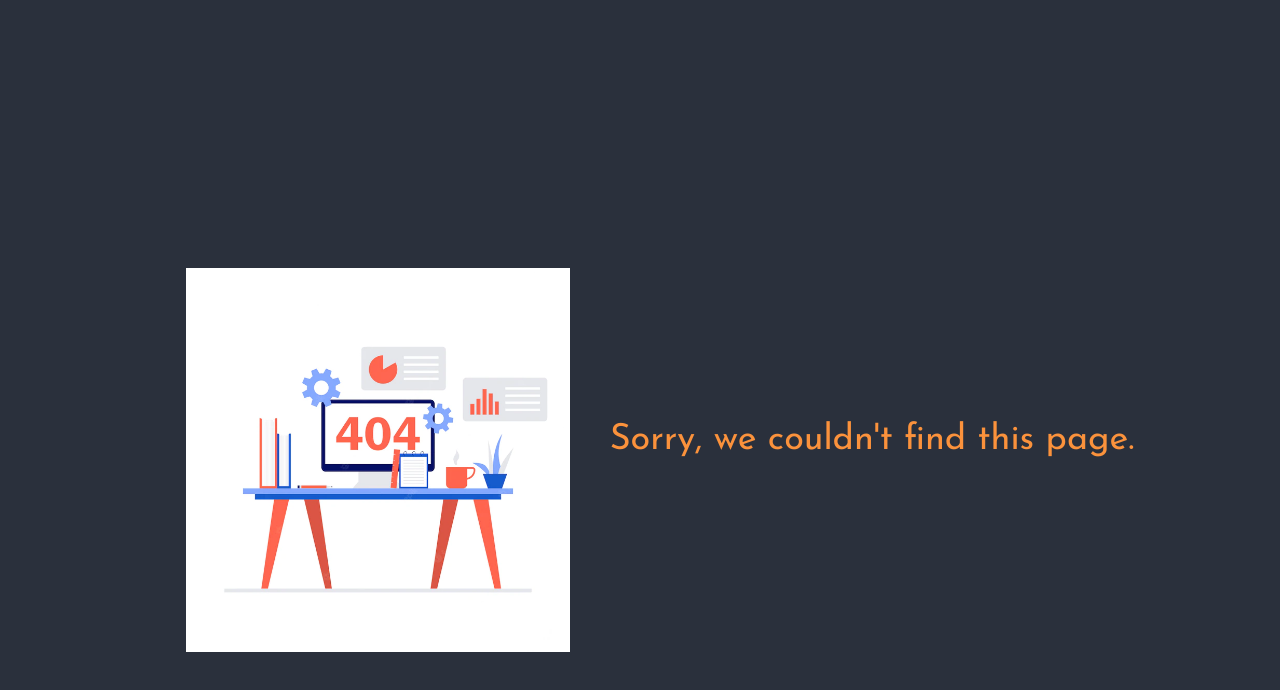
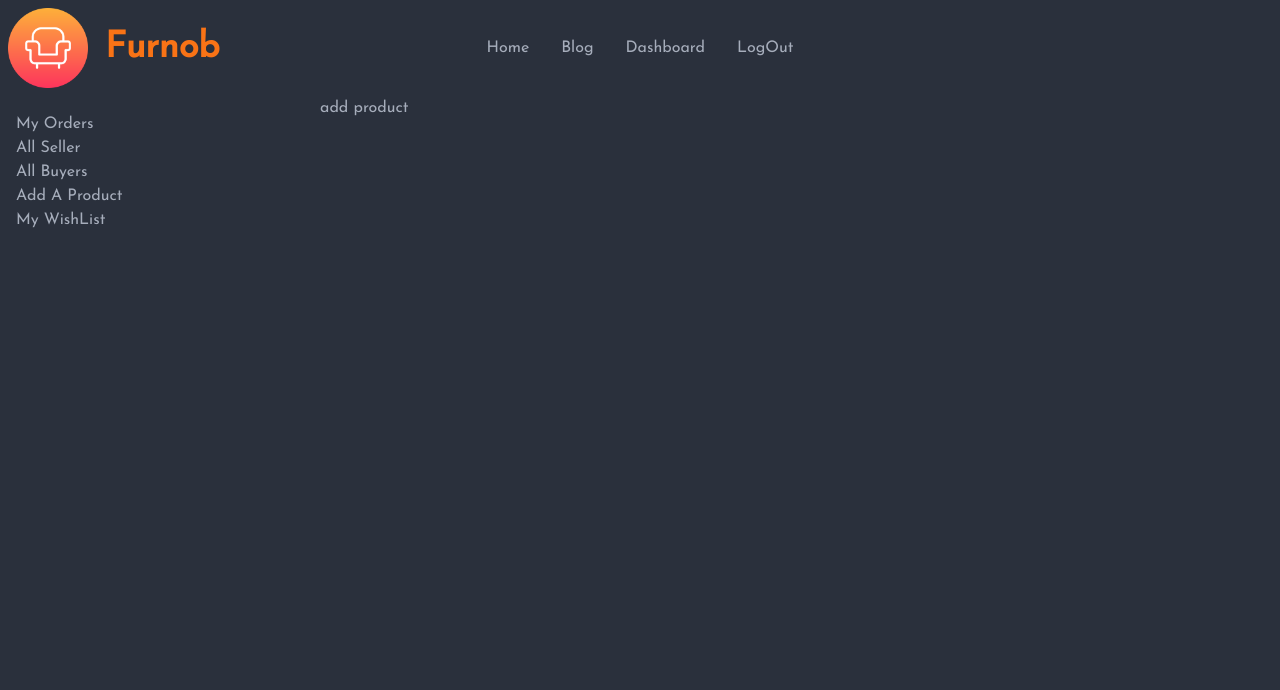
Before and after one commit to aminakhatun22/used-products-resale-client-side, a React (Create React App) app: page /dashboard/addproduct in a window 1280 px wide. Shown: the top 690 px of the page. Built offline with nearby package versions, Linux system fonts and the light colour scheme; no server answers; sample sign-in values are in the browser's storage.

Commit message:
google sign up done

```diff
--- a/src/Layout/DashboardLayout.js
+++ b/src/Layout/DashboardLayout.js
@@ -26,7 +26,9 @@ const DashboardLayout = () => {
                         <Link to="/dashboard">My Orders</Link>
                         <Link to="/dashboard/allsellers">All Seller</Link>
                         <Link to='/dashboard/allbuyers'>All Buyers</Link>
+                        <Link to='/dashboard/addproduct'>Add A Product</Link>
                         <Link to='/dashboard/mywishlist'>My WishList</Link>
+
                         {/* {
                             isAdmin && <>
                                 <Link to="/dashboard/allsellers">All Seller</Link>
--- /dev/null
+++ b/src/Pages/Dashboard/Dashboard/AddAProduct/AddAProduct.js
@@ -0,0 +1,11 @@
+import React from 'react';
+
+const AddAProduct = () => {
+    return (
+        <div>
+            <h3>add product</h3>
+        </div>
+    );
+};
+
+export default AddAProduct;
--- a/src/Pages/Dashboard/Dashboard/MyOrders/MyOrders.js
+++ b/src/Pages/Dashboard/Dashboard/MyOrders/MyOrders.js
@@ -38,7 +38,7 @@ const MyOrders = () => {
                             orders.map((order, i) => <tr key={order._id}>
                                 <th>{i + 1}</th>
                                 <td>{order.Name}</td>
-                                <td>{order.img}</td>
+                                <td><img className='circle'>{order.img}</img></td>
                                 <td>{order.resale_price}</td>
                                 <td><button className="btn btn-sm">Small</button></td>
                             </tr>)
--- a/src/Pages/SignUp/SignUp.js
+++ b/src/Pages/SignUp/SignUp.js
@@ -7,7 +7,7 @@ import { AuthContext } from '../../Contexts/AuthProvider';
 
 const SignUp = () => {
     const { register, handleSubmit, formState: { errors } } = useForm();
-    const { createUser, updateUser } = useContext(AuthContext);
+    const { createUser, updateUser, handleGoogleSignIn } = useContext(AuthContext);
     const [signUpError, setSignUpError] = useState('');
 
 
@@ -80,15 +80,11 @@ const SignUp = () => {
 
                     </div>
                     <select className='w-80 p-3 mt-3' {...register("role", { required: "User" })}>
-                        {/* <option value="">Select</option> */}
+
                         <option value="user">User</option>
                         <option value="seller" onSubmit={onSubmit}>Seller</option>
                     </select>
-                    {/* <select value="user" name="role" className="select select-bordered w-full ">
-                        <option>User</option>
-                        <option onSubmit={onSubmit}>Seller</option>
 
-                    </select> */}
 
 
                     <input className='btn bg-orange-400 w-full mt-5 text-white' type="submit" />
@@ -99,7 +95,7 @@ const SignUp = () => {
                 <p>Already have an account <Link className='text-orange-400' to='/login'>Please login</Link></p>
                 <div className="flex flex-col w-full border-opacity-50">
                     <div className="divider">OR</div>
-                    <button className='btn bg-orange-400 text-white'>CONTINUE WITH GOOGLE</button>
+                    <button onClick={handleGoogleSignIn} className='btn bg-orange-400 text-white'>CONTINUE WITH GOOGLE</button>
                 </div>
             </div>
 
--- a/src/Routes/AdminRout/AdminRoute.js
+++ b/src/Routes/AdminRout/AdminRoute.js
@@ -7,9 +7,9 @@ const AdminRoute = ({ children }) => {
     const { user, loading } = useContext(AuthContext);
     const [isAdmin, isAdminLoading] = useAdmin(user?.email);
     const location = useLocation();
-    if (loading || isAdminLoading) {
-        return <progress className="progress bg-orange-300 w-56"></progress>
-    }
+    // if (loading || isAdminLoading) {
+    //     return <progress className="progress bg-orange-300 w-56"></progress>
+    // }
     if (user && isAdmin) {
         return children;
     }
```
Also changed, not shown: src/Routes/Routes/Routes.js (+7 -0 lines).
